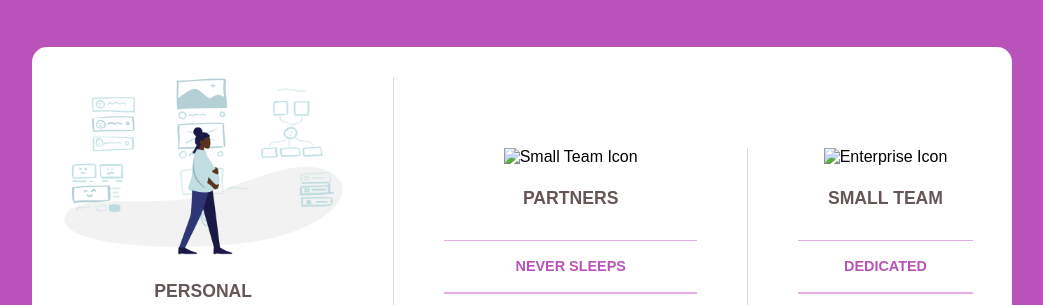
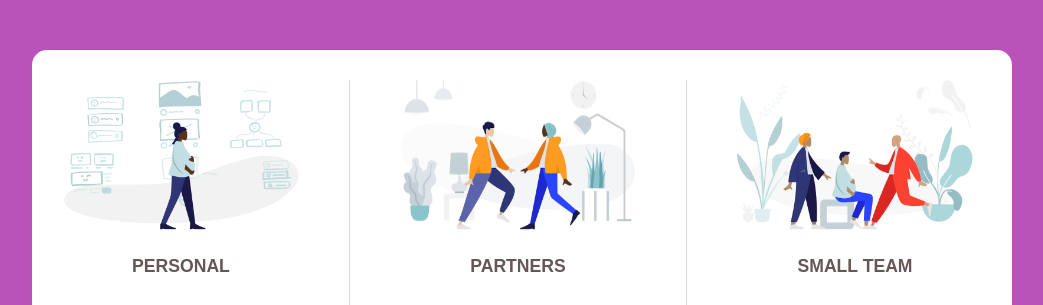
Before and after one commit to fybi/Building-a-Pricing-Panel-with-HTML-CSS-and-Flexbox, a plain HTML site: page index.html in a window 1280 px wide. Shown: the top 305 px of the page, without its empty margins (118-1161 px from the left). Drawn offline with Linux system fonts and the light colour scheme.

Commit message:
Update index.html

```diff
--- a/index.html
+++ b/index.html
@@ -25,7 +25,7 @@
             </div>
 
             <div class="pricing-plan">
-                <img src="icon2.png" alt="Small Team Icon">
+                <img src="/icons/icon2.png" alt="Small Team Icon">
                 <h2 class="pricing-header">PARTNERS</h2>
                 <ul class="pricing-features">
                     <li class="pricing-features-item">NEVER SLEEPS</li>
@@ -37,7 +37,7 @@
             </div>
 
             <div class="pricing-plan">
-                <img src="icon3.png" alt="Enterprise Icon">
+                <img src="./icons/icon3.png" alt="Enterprise Icon">
                 <h2 class="pricing-header">SMALL TEAM</h2>
                 <ul class="pricing-features">
                     <li class="pricing-features-item">DEDICATED</li>
```
